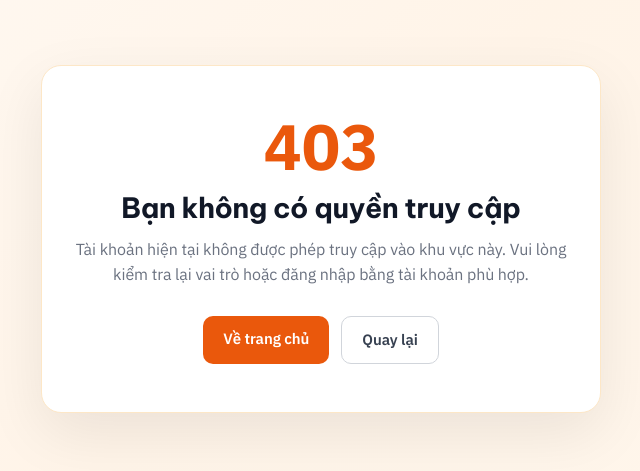
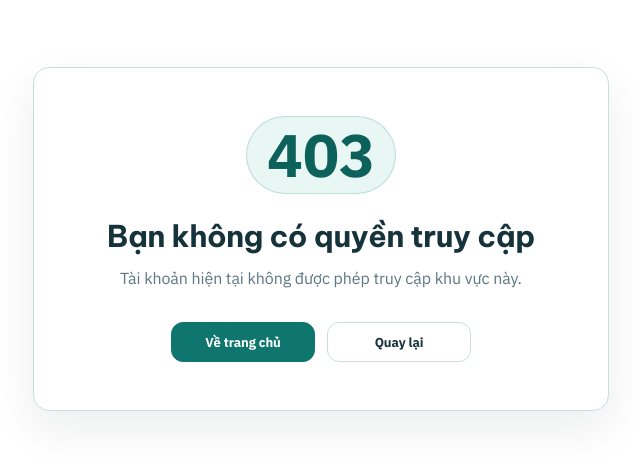
Before and after one commit to lacachua/PBL3_EduHealth-FE, a React (Vite) app: page /403 in a window 1280 px wide. Shown: the part 161-632 px from the top of the page, without its empty margins (319-959 px from the left). Built offline with nearby package versions, Linux system fonts and the light colour scheme; no server answers.

Commit message:
fix: collapse sidebar and error page layout

```diff
--- a/src/features/auth/constants/authCopy.js
+++ b/src/features/auth/constants/authCopy.js
@@ -2,16 +2,16 @@ export const authCopy = {
   login: {
     title: 'Đăng nhập',
     description: 'Dùng tài khoản được cấp quyền để truy cập EduHealth.',
-    identifierLabel: 'Email hoặc Tên đăng nhập',
+    identifierLabel: 'Tên đăng nhập',
     passwordLabel: 'Mật khẩu',
-    identifierPlaceholder: 'name@school.edu',
+    identifierPlaceholder: 'Nhập username',
     passwordPlaceholder: 'Nhập mật khẩu',
     remember: 'Ghi nhớ đăng nhập',
     forgotPassword: 'Quên mật khẩu?',
     submit: 'Đăng nhập',
     submitting: 'Đang xử lý...',
     genericError: 'Đăng nhập thất bại. Vui lòng thử lại.',
-    invalidIdentifier: 'Vui lòng nhập email hoặc tên đăng nhập.',
+    invalidIdentifier: 'Vui lòng nhập tên đăng nhập.',
     invalidPassword: 'Vui lòng nhập mật khẩu.',
   },
   forgotPassword: {
--- a/src/features/student-portal/mocks/studentPortalMockData.js
+++ b/src/features/student-portal/mocks/studentPortalMockData.js
@@ -1,6 +1,3 @@
-export const STUDENT_PORTAL_DEFAULT_AVATAR =
-  'https://images.unsplash.com/photo-1503919545889-aef636e10ad4?auto=format&fit=crop&w=600&q=80';
-
 export const STUDENT_PORTAL_ROLE_LABELS = {
   ADMIN: 'Quản trị viên',
   NURSE: 'Nhân viên y tế',
@@ -12,7 +9,6 @@ export const STUDENT_PORTAL_IDENTITY_BASE = Object.freeze({
   studentCode: 'HS-24001',
   fullName: 'Trần Minh An',
   className: 'Lớp 4A',
-  avatar: STUDENT_PORTAL_DEFAULT_AVATAR,
 });
 
 export const STUDENT_PORTAL_OVERVIEW_BASE = Object.freeze({
@@ -266,7 +262,6 @@ export const STUDENT_PORTAL_ACCOUNT_BASE = Object.freeze({
   roleLabel: 'Học sinh',
   isActive: true,
   statusLabel: 'Đang hoạt động',
-  avatar: STUDENT_PORTAL_DEFAULT_AVATAR,
   studentCode: 'HS-24001',
   className: 'Lớp 4A',
   gender: 'Nam',
--- a/src/layouts/NurseLayout.jsx
+++ b/src/layouts/NurseLayout.jsx
@@ -4,6 +4,7 @@ import { useAuth } from '../app/providers/useAuth';
 import NotificationsBellController from '../features/notifications/inbox/components/NotificationsBellController';
 import NurseSidebar from '../features/nurse-shell/components/NurseSidebar';
 import RoleTopHeader from '../shared/components/shell/RoleTopHeader';
+import { mainOffsetClasses } from './constants/shellLayout';
 
 const NurseLayout = () => {
   const { key: locationKey } = useLocation();
@@ -15,7 +16,7 @@ const NurseLayout = () => {
   const [isNotificationsOpen, setIsNotificationsOpen] = useState(false);
   const [unreadNotificationsCount, setUnreadNotificationsCount] = useState(0);
 
-  const mainOffsetClass = isSidebarCollapsed ? 'md:ml-[78px]' : 'md:ml-[272px]';
+  const mainOffsetClass = isSidebarCollapsed ? mainOffsetClasses.collapsed : mainOffsetClasses.expanded;
 
   const closeSidebar = () => setIsSidebarOpen(false);
 
--- a/src/layouts/StudentLayout.jsx
+++ b/src/layouts/StudentLayout.jsx
@@ -6,6 +6,7 @@ import StudentSidebar from '../features/student-portal/components/layout/Student
 import StudentMobileBottomNav from '../features/student-portal/components/layout/StudentMobileBottomNav';
 import { studentPortalService } from '../features/student-portal/services/studentPortalService';
 import RoleTopHeader from '../shared/components/shell/RoleTopHeader';
+import { mainOffsetClasses } from './constants/shellLayout';
 import './styles/student-shell.css';
 
 const resolveFallbackIdentity = (user) => {
@@ -81,7 +82,7 @@ const StudentLayout = () => {
     navigate('/student/account');
   };
 
-  const mainOffsetClass = isSidebarCollapsed ? 'md:ml-[78px]' : 'md:ml-[272px]';
+  const mainOffsetClass = isSidebarCollapsed ? mainOffsetClasses.collapsed : mainOffsetClasses.expanded;
 
   return (
     <div className="student-shell app-page-bg min-h-screen text-on-surface">
--- /dev/null
+++ b/src/pages/ErrorStatePage.jsx
@@ -0,0 +1,70 @@
+import { useNavigate } from "react-router-dom";
+
+import Button from "../shared/components/common/Button";
+
+export default function ErrorStatePage({
+  code,
+  title,
+  description,
+  primaryLabel,
+  primaryTo,
+  onPrimaryClick,
+  secondaryLabel,
+  secondaryTo,
+  onSecondaryClick,
+}) {
+  const navigate = useNavigate();
+
+  const handleAction = (to, onClick) => {
+    if (onClick) {
+      onClick();
+      return;
+    }
+
+    if (to) {
+      navigate(to);
+    }
+  };
+
+  return (
+    <main className="flex min-h-screen items-center justify-center bg-surface-container-lowest px-6 py-12 text-center">
+      <section className="w-full max-w-xl rounded-2xl border border-outline-variant bg-surface px-6 py-10 shadow-[0_18px_45px_rgba(15,23,42,0.08)] sm:px-10 sm:py-12">
+        <span className="inline-flex rounded-full border border-primary/20 bg-primary-soft px-5 py-2 text-5xl font-black leading-none text-primary-hover sm:text-6xl">
+          {code}
+        </span>
+
+        <h1 className="mt-6 font-headline text-2xl font-bold text-on-surface sm:text-3xl">
+          {title}
+        </h1>
+
+        <p className="mx-auto mt-3 max-w-md text-sm leading-6 text-on-surface-variant sm:text-base">
+          {description}
+        </p>
+
+        <div className="mt-8 flex flex-wrap justify-center gap-3">
+          {primaryLabel ? (
+            <Button
+              type="button"
+              variant="primary"
+              className="min-w-36 px-5 py-3"
+              onClick={() => handleAction(primaryTo, onPrimaryClick)}
+            >
+              {primaryLabel}
+            </Button>
+          ) : null}
+
+          {secondaryLabel ? (
+            <Button
+              type="button"
+              variant="white"
+              className="min-w-36 px-5 py-3"
+              onClick={() => handleAction(secondaryTo, onSecondaryClick)}
+            >
+              {secondaryLabel}
+            </Button>
+          ) : null}
+        </div>
+      </section>
+    </main>
+  );
+}
--- a/src/pages/ForbiddenPage.jsx
+++ b/src/pages/ForbiddenPage.jsx
@@ -1,95 +1,15 @@
-import { Link } from "react-router-dom";
+import ErrorStatePage from "./ErrorStatePage";
 
 export default function ForbiddenPage() {
   return (
-    <div style={styles.wrapper}>
-      <div style={styles.card}>
-        <span style={styles.code}>403</span>
-        <h1 style={styles.title}>Bạn không có quyền truy cập</h1>
-        <p style={styles.description}>
-          Tài khoản hiện tại không được phép truy cập vào khu vực này.
-          Vui lòng kiểm tra lại vai trò hoặc đăng nhập bằng tài khoản phù hợp.
-        </p>
-
-        <div style={styles.actions}>
-          <Link to="/" style={{ ...styles.button, ...styles.primaryButton }}>
-            Về trang chủ
-          </Link>
-          <button style={styles.secondaryButton} onClick={() => window.history.back()}>
-            Quay lại
-          </button>
-        </div>
-      </div>
-    </div>
+    <ErrorStatePage
+      code="403"
+      title="Bạn không có quyền truy cập"
+      description="Tài khoản hiện tại không được phép truy cập khu vực này."
+      primaryLabel="Về trang chủ"
+      primaryTo="/"
+      secondaryLabel="Quay lại"
+      onSecondaryClick={() => window.history.back()}
+    />
   );
 }
-
-const styles = {
-  wrapper: {
-    minHeight: "100vh",
-    display: "flex",
-    alignItems: "center",
-    justifyContent: "center",
-    padding: "24px",
-    background:
-      "linear-gradient(135deg, #fffaf5 0%, #fff4e8 50%, #fff7ed 100%)",
-  },
-  card: {
-    width: "100%",
-    maxWidth: "560px",
-    background: "#fff",
-    borderRadius: "20px",
-    padding: "48px 32px",
-    textAlign: "center",
-    boxShadow: "0 20px 60px rgba(0, 0, 0, 0.08)",
-    border: "1px solid #fde7c7",
-  },
-  code: {
-    display: "inline-block",
-    fontSize: "64px",
-    fontWeight: 800,
-    color: "#ea580c",
-    marginBottom: "12px",
-    lineHeight: 1,
-  },
-  title: {
-    fontSize: "28px",
-    fontWeight: 700,
-    color: "#111827",
-    marginBottom: "12px",
-  },
-  description: {
-    fontSize: "16px",
-    color: "#6b7280",
-    lineHeight: 1.6,
-    marginBottom: "28px",
-  },
-  actions: {
-    display: "flex",
-    justifyContent: "center",
-    gap: "12px",
-    flexWrap: "wrap",
-  },
-  button: {
-    textDecoration: "none",
-    padding: "12px 20px",
-    borderRadius: "10px",
-    fontWeight: 600,
-    fontSize: "15px",
-    transition: "0.2s ease",
-  },
-  primaryButton: {
-    background: "#ea580c",
-    color: "#fff",
-  },
-  secondaryButton: {
-    padding: "12px 20px",
-    borderRadius: "10px",
-    border: "1px solid #d1d5db",
-    background: "#fff",
-    color: "#374151",
-    fontWeight: 600,
-    fontSize: "15px",
-    cursor: "pointer",
-  },
-};
--- a/src/pages/NotFoundPage.jsx
+++ b/src/pages/NotFoundPage.jsx
@@ -1,22 +1,13 @@
-import React from 'react';
-import { Link } from 'react-router-dom';
-import Button from '../shared/components/common/Button';
+import ErrorStatePage from "./ErrorStatePage";
 
-const NotFoundPage = () => {
+export default function NotFoundPage() {
   return (
-    <div className="min-h-screen flex flex-col items-center justify-center bg-surface p-6 text-center">
-      <h1 className="text-9xl font-black text-primary/20">404</h1>
-      <h2 className="text-3xl font-bold mt-4">Trang không tồn tại</h2>
-      <p className="text-on-surface-variant mt-2 max-w-md">
-        Rất tiếc, chúng tôi không tìm thấy trang bạn đang yêu cầu. Vui lòng kiểm tra lại đường dẫn.
-      </p>
-      <Link to="/" className="mt-8">
-        <Button variant="primary" className="px-8 py-3">
-          Quay lại trang chủ
-        </Button>
-      </Link>
-    </div>
+    <ErrorStatePage
+      code="404"
+      title="Trang không tồn tại"
+      description="Không tìm thấy trang bạn đang yêu cầu."
+      primaryLabel="Về trang chủ"
+      primaryTo="/"
+    />
   );
-};
-
-export default NotFoundPage;
+}
--- a/src/pages/ServerErrorPage.jsx
+++ b/src/pages/ServerErrorPage.jsx
@@ -1,100 +1,15 @@
-import { Link } from "react-router-dom";
+import ErrorStatePage from "./ErrorStatePage";
 
 export default function ServerErrorPage() {
-  const handleReload = () => {
-    window.location.reload();
-  };
-
   return (
-    <div style={styles.wrapper}>
-      <div style={styles.card}>
-        <span style={styles.code}>500</span>
-        <h1 style={styles.title}>Đã xảy ra lỗi hệ thống</h1>
-        <p style={styles.description}>
-          Hệ thống đang gặp sự cố trong quá trình xử lý yêu cầu.
-          Bạn hãy thử tải lại trang hoặc quay lại sau ít phút.
-        </p>
-
-        <div style={styles.actions}>
-          <button style={styles.primaryButton} onClick={handleReload}>
-            Tải lại trang
-          </button>
-          <Link to="/" style={{ ...styles.button, ...styles.secondaryLink }}>
-            Về trang chủ
-          </Link>
-        </div>
-      </div>
-    </div>
+    <ErrorStatePage
+      code="500"
+      title="Đã xảy ra lỗi hệ thống"
+      description="Hệ thống đang gặp sự cố trong quá trình xử lý yêu cầu. Vui lòng thử tải lại trang hoặc quay lại sau."
+      primaryLabel="Tải lại trang"
+      onPrimaryClick={() => window.location.reload()}
+      secondaryLabel="Về trang chủ"
+      secondaryTo="/"
+    />
   );
 }
-
-const styles = {
-  wrapper: {
-    minHeight: "100vh",
-    display: "flex",
-    alignItems: "center",
-    justifyContent: "center",
-    padding: "24px",
-    background:
-      "linear-gradient(135deg, #fff5f5 0%, #fef2f2 50%, #fff7f7 100%)",
-  },
-  card: {
-    width: "100%",
-    maxWidth: "560px",
-    background: "#fff",
-    borderRadius: "20px",
-    padding: "48px 32px",
-    textAlign: "center",
-    boxShadow: "0 20px 60px rgba(0, 0, 0, 0.08)",
-    border: "1px solid #fecaca",
-  },
-  code: {
-    display: "inline-block",
-    fontSize: "64px",
-    fontWeight: 800,
-    color: "#dc2626",
-    marginBottom: "12px",
-    lineHeight: 1,
-  },
-  title: {
-    fontSize: "28px",
-    fontWeight: 700,
-    color: "#111827",
-    marginBottom: "12px",
-  },
-  description: {
-    fontSize: "16px",
-    color: "#6b7280",
-    lineHeight: 1.6,
-    marginBottom: "28px",
-  },
-  actions: {
-    display: "flex",
-    justifyContent: "center",
-    gap: "12px",
-    flexWrap: "wrap",
-  },
-  button: {
-    textDecoration: "none",
-    padding: "12px 20px",
-    borderRadius: "10px",
-    fontWeight: 600,
-    fontSize: "15px",
-    transition: "0.2s ease",
-  },
-  primaryButton: {
-    padding: "12px 20px",
-    borderRadius: "10px",
-    border: "none",
-    background: "#dc2626",
-    color: "#fff",
-    fontWeight: 600,
-    fontSize: "15px",
-    cursor: "pointer",
-  },
-  secondaryLink: {
-    background: "#fff",
-    color: "#374151",
-    border: "1px solid #d1d5db",
-  },
-};
```
Also changed, not shown: src/features/nurse-shell/components/NurseSidebar.jsx (+6 -15 lines), src/features/student-portal/components/layout/StudentSidebar.jsx (+9 -16 lines), src/layouts/AdminLayout.jsx (+7 -10 lines), src/layouts/constants/shellLayout.js (added, +13 -0 lines).
